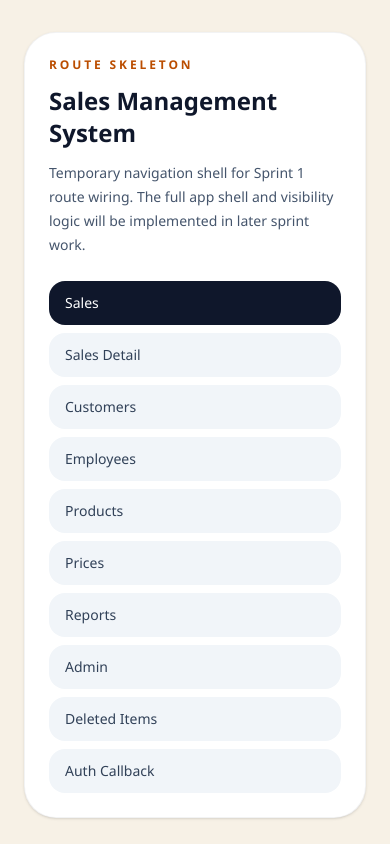
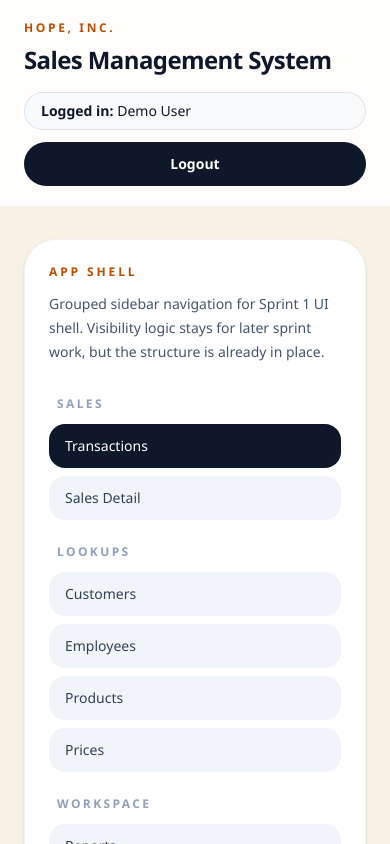
Before and after one commit to johnraivenolazo/Sales-Management-System, a React (Vite) app: page /sales in a window 390 px wide. Shown: the top 844 px of the page. Built offline with nearby package versions, Linux system fonts and the light colour scheme.

Commit message:
feat: add responsive app shell (#68)

```diff
--- a/src/layouts/ShellPlaceholderLayout.jsx
+++ b/src/layouts/ShellPlaceholderLayout.jsx
@@ -1,33 +1,80 @@
 import { NavLink, Outlet } from "react-router-dom";
 
-const navItems = [
-  ["/sales", "Sales"],
+const navGroups = [
+  {
+    label: "Sales",
+    items: [
+      ["/sales", "Transactions"],
       ["/sales/TR000001", "Sales Detail"],
+    ],
+  },
+  {
+    label: "Lookups",
+    items: [
       ["/lookups/customers", "Customers"],
       ["/lookups/employees", "Employees"],
       ["/lookups/products", "Products"],
       ["/lookups/prices", "Prices"],
+    ],
+  },
+  {
+    label: "Workspace",
+    items: [
       ["/reports", "Reports"],
       ["/admin", "Admin"],
       ["/deleted-items", "Deleted Items"],
       ["/auth/callback", "Auth Callback"],
+    ],
+  },
 ];
 
 function ShellPlaceholderLayout() {
   return (
     <div className="min-h-screen bg-[#f7f1e6] text-slate-900">
-      <div className="mx-auto flex min-h-screen max-w-7xl flex-col gap-8 px-6 py-8 lg:flex-row">
-        <aside className="w-full rounded-[2rem] border border-slate-900/5 bg-white p-6 shadow-sm lg:max-w-xs">
+      <div className="border-b border-slate-900/5 bg-white/90 backdrop-blur">
+        <div className="mx-auto flex max-w-7xl flex-col gap-4 px-6 py-5 sm:flex-row sm:items-center sm:justify-between">
+          <div>
+            <p className="text-xs font-semibold uppercase tracking-[0.22em] text-amber-700">
+              Hope, Inc.
+            </p>
+            <h1 className="mt-2 text-2xl font-black tracking-tight">
+              Sales Management System
+            </h1>
+          </div>
+
+          <div className="flex flex-col gap-3 sm:flex-row sm:items-center">
+            <div className="rounded-full border border-slate-900/10 bg-slate-50 px-4 py-2 text-sm">
+              <span className="font-semibold text-slate-900">Logged in:</span>{" "}
+              Demo User
+            </div>
+            <button
+              className="rounded-full bg-slate-900 px-5 py-3 text-sm font-semibold text-white transition hover:bg-slate-700"
+              type="button"
+            >
+              Logout
+            </button>
+          </div>
+        </div>
+      </div>
+
+      <div className="mx-auto flex min-h-[calc(100vh-5.5rem)] max-w-7xl flex-col gap-8 px-6 py-8 lg:flex-row">
+        <aside className="w-full rounded-[2rem] border border-slate-900/5 bg-white p-6 shadow-sm lg:sticky lg:top-8 lg:max-w-xs lg:self-start">
           <p className="text-xs font-semibold uppercase tracking-[0.24em] text-amber-700">
-            Route Skeleton
+            App shell
           </p>
-          <h1 className="mt-3 text-2xl font-black">Sales Management System</h1>
           <p className="mt-3 text-sm leading-6 text-slate-600">
-            Temporary navigation shell for Sprint 1 route wiring. The full app
-            shell and visibility logic will be implemented in later sprint work.
+            Grouped sidebar navigation for Sprint 1 UI shell. Visibility logic
+            stays for later sprint work, but the structure is already in place.
           </p>
-          <nav className="mt-6 grid gap-2">
-            {navItems.map(([to, label]) => (
+
+          <nav className="mt-8 grid gap-6">
+            {navGroups.map((group) => (
+              <section key={group.label}>
+                <h2 className="px-2 text-xs font-semibold uppercase tracking-[0.2em] text-slate-400">
+                  {group.label}
+                </h2>
+                <div className="mt-3 grid gap-2">
+                  {group.items.map(([to, label]) => (
                     <NavLink
                       key={to}
                       className={({ isActive }) =>
@@ -42,9 +89,20 @@ function ShellPlaceholderLayout() {
                       {label}
                     </NavLink>
                   ))}
+                </div>
+              </section>
+            ))}
           </nav>
         </aside>
+
         <section className="flex-1">
+          <div className="mb-5 rounded-[2rem] border border-slate-900/5 bg-white px-6 py-4 shadow-sm">
+            <p className="text-sm leading-6 text-slate-600">
+              Responsive shell is live. On mobile, the navbar stacks above the
+              grouped sidebar; on desktop, the sidebar stays pinned beside the
+              content area.
+            </p>
+          </div>
           <Outlet />
         </section>
       </div>
```
Lines whose indentation alone changed are shown as unchanged.
